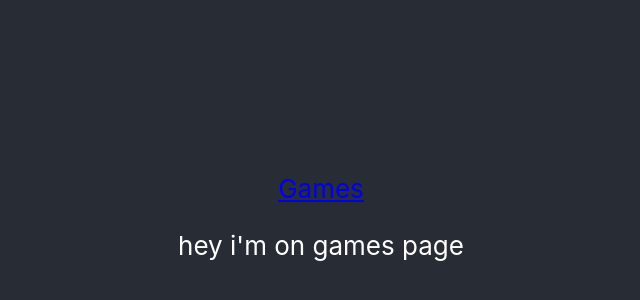
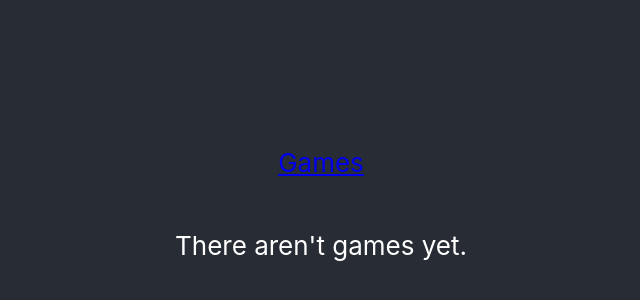
Before and after one commit to Luzaks/games-AJAX, a React (Create React App) app: page /games in a window 1280 px wide. Shown: the part 196-496 px from the top of the page, without its empty margins (319-959 px from the left). Built offline with nearby package versions, Linux system fonts and the light colour scheme.

Commit message:
Feat: Create the Games List component and Implement the connected state.

```diff
--- /dev/null
+++ b/src/actions/actions.js
@@ -0,0 +1,5 @@
+export default function fetchGames() {
+    return dispatch => {
+        fetch('/api/games');
+    }
+}
--- /dev/null
+++ b/src/components/GamesList.js
@@ -0,0 +1,24 @@
+import React from 'react';
+import PropTypes from 'prop-types';
+
+const GamesList = ({ games }) => {
+    const emptyMessage = (
+        <p>There aren't games yet.</p>
+    );
+
+    const gamesList = (
+        <p> This is your list</p>
+    );
+
+    return (
+        <div>
+            { games.length === 0 ? emptyMessage : gamesList }
+        </div>
+    )
+};
+
+GamesList.propTypes = {
+    games: PropTypes.array.isRequired,
+};
+
+export default GamesList;
--- a/src/components/GamesPage.js
+++ b/src/components/GamesPage.js
@@ -1,21 +1,23 @@
 import React from 'react';
-import {connect} from 'react-redux';
+import { connect } from 'react-redux';
 import PropTypes from 'prop-types';
+import GamesList from './GamesList';
 
-const GamesPage = () => {
-    return (
-        <div>
-            hey i'm on games page
-        </div>
-    )
-};
+const mapStateToProps = (state) => { return { games: state.games }};
+
+class GamesPage extends React.Component {
+    render() {
+        return (
+            <div>
+
+                <GamesList  games={this.props.games}/>
+            </div>
+        )
+    }
+}
 
 GamesPage.propTypes = {
     games: PropTypes.array.isRequired,
 };
 
-const mapStateToProps = (state) => { return { games: state.games }};
-
-connect(mapStateToProps)(GamesPage);
-
-export default GamesPage;
+export default connect(mapStateToProps)(GamesPage);
```
